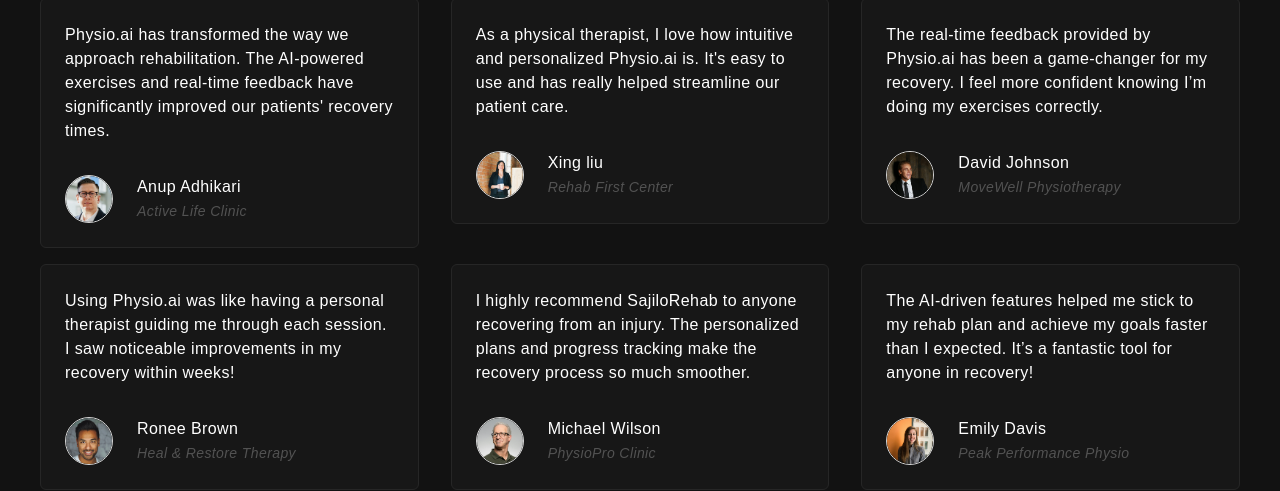
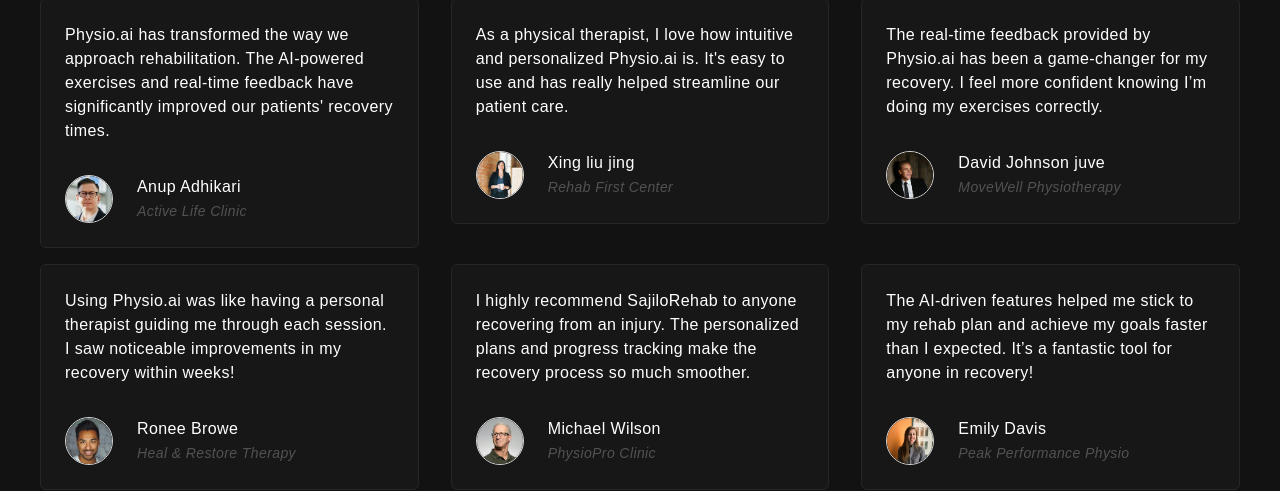
Before and after one commit to Noskathon-Lite/Yantra, a React (Vite) app in the folder physio.ai/: page / in a window 1280 px wide. Shown: the part 3844-4335 px from the top of the page. Built offline with nearby package versions, Linux system fonts and the light colour scheme; no server answers.

Commit message:
changed names in frontend

```diff
--- a/physio.ai/src/constants/index.jsx
+++ b/physio.ai/src/constants/index.jsx
@@ -22,19 +22,19 @@ export const testimonials = [
     text: "Physio.ai has transformed the way we approach rehabilitation. The AI-powered exercises and real-time feedback have significantly improved our patients' recovery times.",
   },
   {
-    user: "Xing liu",
+    user: "Xing liu jing",
     company: "Rehab First Center",
     image: user2,
     text: "As a physical therapist, I love how intuitive and personalized Physio.ai is. It's easy to use and has really helped streamline our patient care.",
   },
   {
-    user: "David Johnson",
+    user: "David Johnson juve",
     company: "MoveWell Physiotherapy",
     image: user3,
     text: "The real-time feedback provided by Physio.ai has been a game-changer for my recovery. I feel more confident knowing I’m doing my exercises correctly.",
   },
   {
-    user: "Ronee Brown",
+    user: "Ronee Browe",
     company: "Heal & Restore Therapy",
     image: user4,
     text: "Using Physio.ai was like having a personal therapist guiding me through each session. I saw noticeable improvements in my recovery within weeks!",
```
